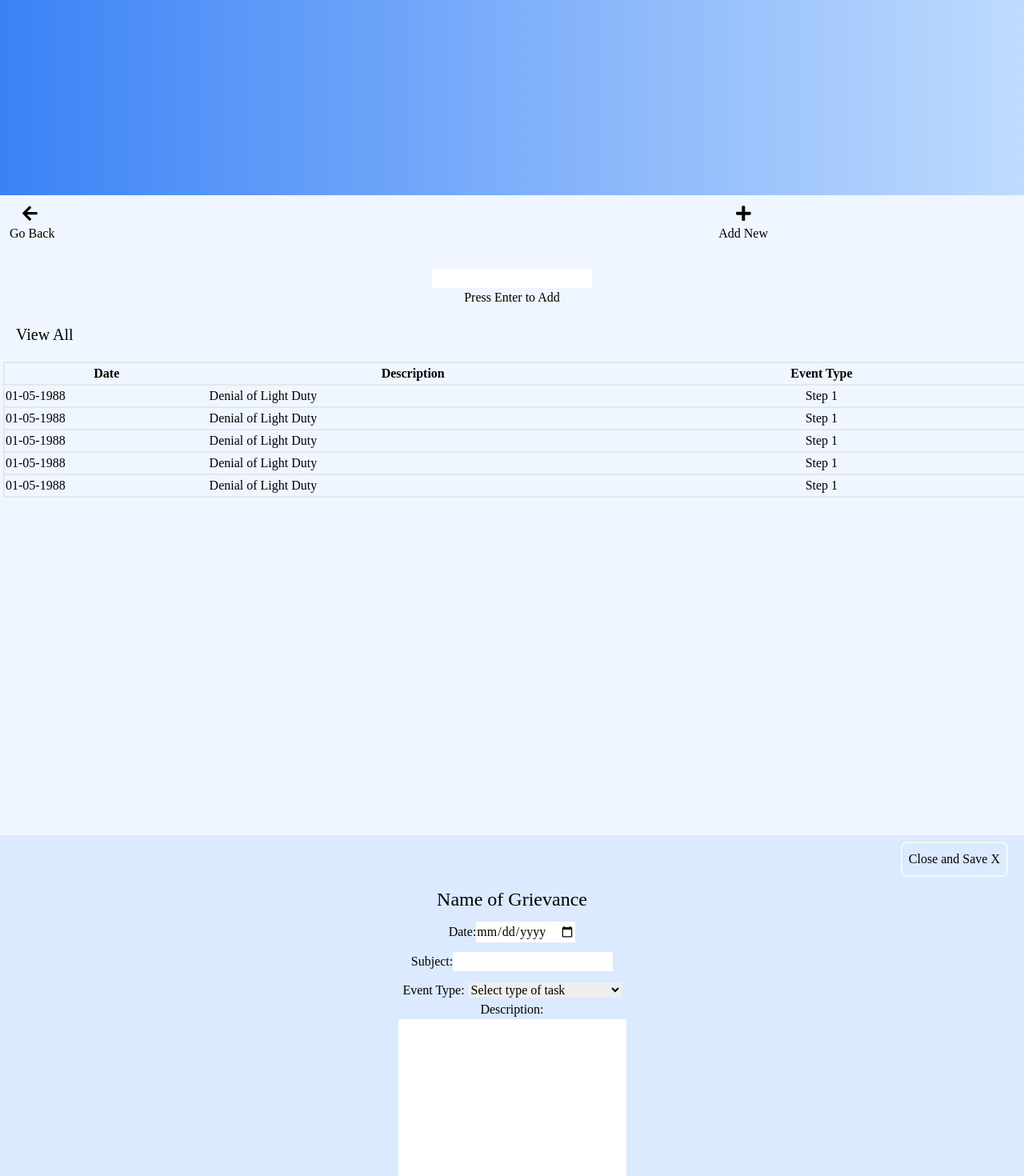
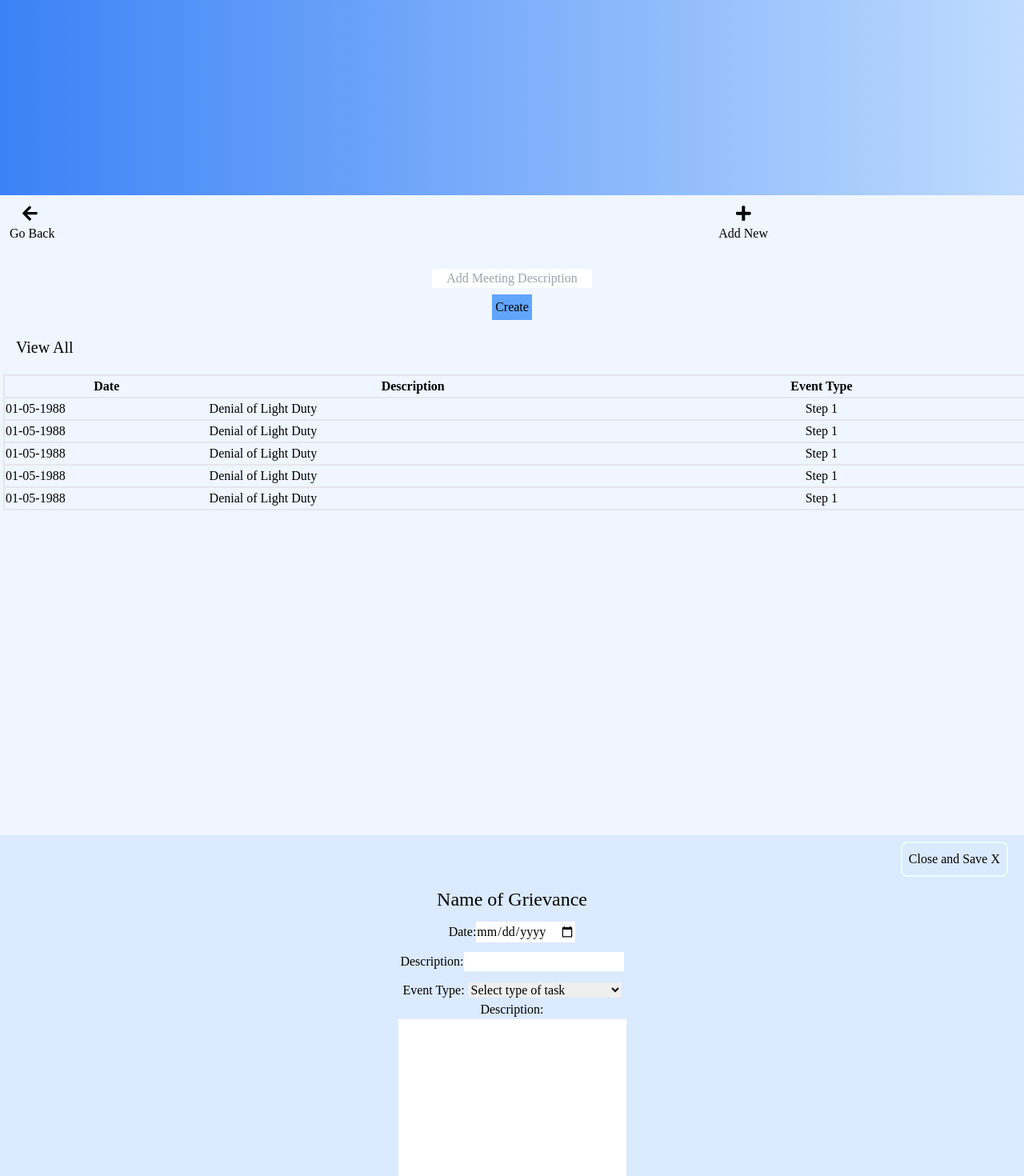
Before and after one commit to ChrisDrainOP/Grievance-and-Member-Interactions-Tracker, a React (Create React App) app: page / in a window 1280 px wide. Shown: the part 556-2026 px from the top of the page at 80% size. Built offline with nearby package versions, Linux system fonts and the light colour scheme.

Commit message:
Updating Forms, Procedure List, and Add Comp.
Updating to better reflect the grievance chronological worksheet. After
brainstorming, I decided the DB design and the form structure should be
implemented in way that reflects real life choices when it comes to
Incidents and Meetings.

```diff
--- a/src/client/components/AddNew.js
+++ b/src/client/components/AddNew.js
@@ -5,8 +5,20 @@ const AddNew = (prop) => {
     <div className='w-full pt-8' placeholder='Subject'>
       <div className='text-center'>
         <label htmlFor='AddNew'></label>
-        <input className='text-center' type='text' name='AddNew' id='AddNew' />
-        <p>Press Enter to Add</p>
+        <input
+          className='text-center'
+          type='text'
+          name='AddNew'
+          id='AddNew'
+          placeholder='Add Meeting Description'
+        />
+        <div className='m-2'>
+          <input
+            className='p-1 bg-blue-400'
+            type='submit'
+            value='Create'
+          ></input>
+        </div>
       </div>
     </div>
   );
--- a/src/client/components/GrievanceForm.js
+++ b/src/client/components/GrievanceForm.js
@@ -17,16 +17,17 @@ const GrievanceForm = (prop) => {
           <input type='date' name='date' className='' />
         </div>
         <div className='my-3'>
-          <label htmlFor='name' className=''>
-            Subject:
+          <label htmlFor='description' className=''>
+            Description:
           </label>
-          <input type='text' name='name' className='' />
+          <input type='text' name='description' className='' />
         </div>
         <div>
           <label htmlFor='tasks'>Event Type: </label>
           <select name='task type' id='tasks'>
             <option value=''>Select type of task</option>
             <option value='Member Interaction'>Member Interaction</option>
+            <option value='Incident'>Incident</option>
             <option value='Step 1'>Step 1</option>
             <option value='Step 2'>Step 2</option>
             <option value='Step 2 to Arbitration'>Step 2 to Arbitration</option>
--- a/src/client/components/GrievanceProcedureList.js
+++ b/src/client/components/GrievanceProcedureList.js
@@ -17,7 +17,7 @@ const GrievanceProcedureList = (prop) => {
           <span className='task-number-icon-blue '>0</span>
         </li>
         <li className='justify-procedure-list'>
-          <p className='inline-block'>Events and Interactions</p>{" "}
+          <p className='inline-block'>Incidents and Interactions</p>{" "}
           <span className='task-number-icon-blue'>0</span>
         </li>
         <li className='justify-procedure-list'>
```
Also changed, not shown: 1 other file (tests, documents, lock files or other folders).
